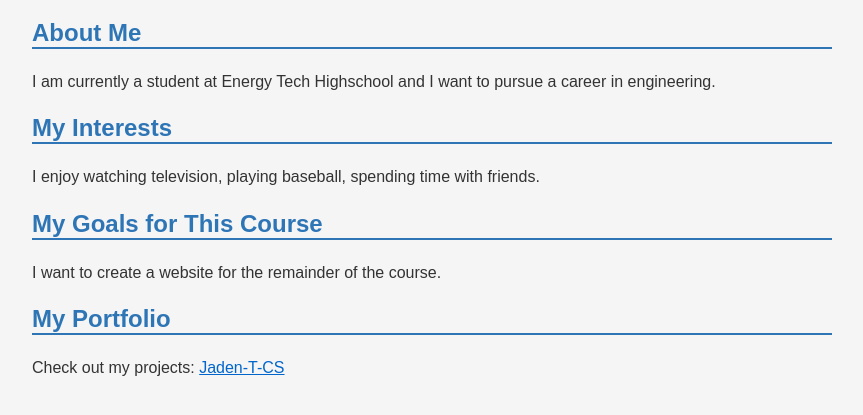
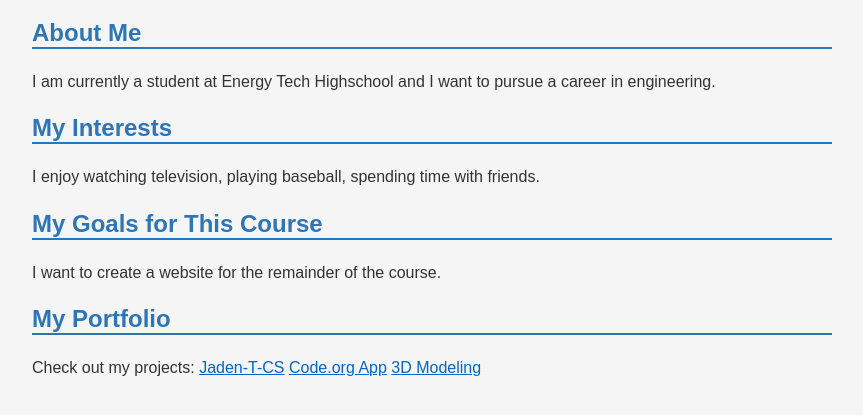
Before and after one commit to Jaden-T-CS/my-github-site, a plain HTML site: page index.html in a window 1280 px wide. Shown: the part 81-496 px from the top of the page, without its empty margins (208-1071 px from the left). Drawn offline with Linux system fonts and the light colour scheme.

Commit message:
Redid links

```diff
--- a/index.html
+++ b/index.html
@@ -74,6 +74,8 @@
     <h2>My Portfolio</h2>
     <p>Check out my projects:
       <a href="https://github.com/Jaden-T-CS" target="_blank">Jaden-T-CS</a>
+      <a href="https://studio.code.org/projects/applab/175bbc46-5951-4864-bec8-30b5569592cc" target="_blank">Code.org App</a>
+      <a href="https://cad.onshape.com/documents/e1cdb4ebffa992c11c2f07c2/w/841972f0d64b8ac56ab78287/e/9abad723b718f4bb31dc96d9?renderMode=0&uiState=6a2c1a7342e581d484e5b78c" target="_blank">3D Modeling</a>
     </p>
 
     <!-- JavaScript for Theme Toggling -->
```
